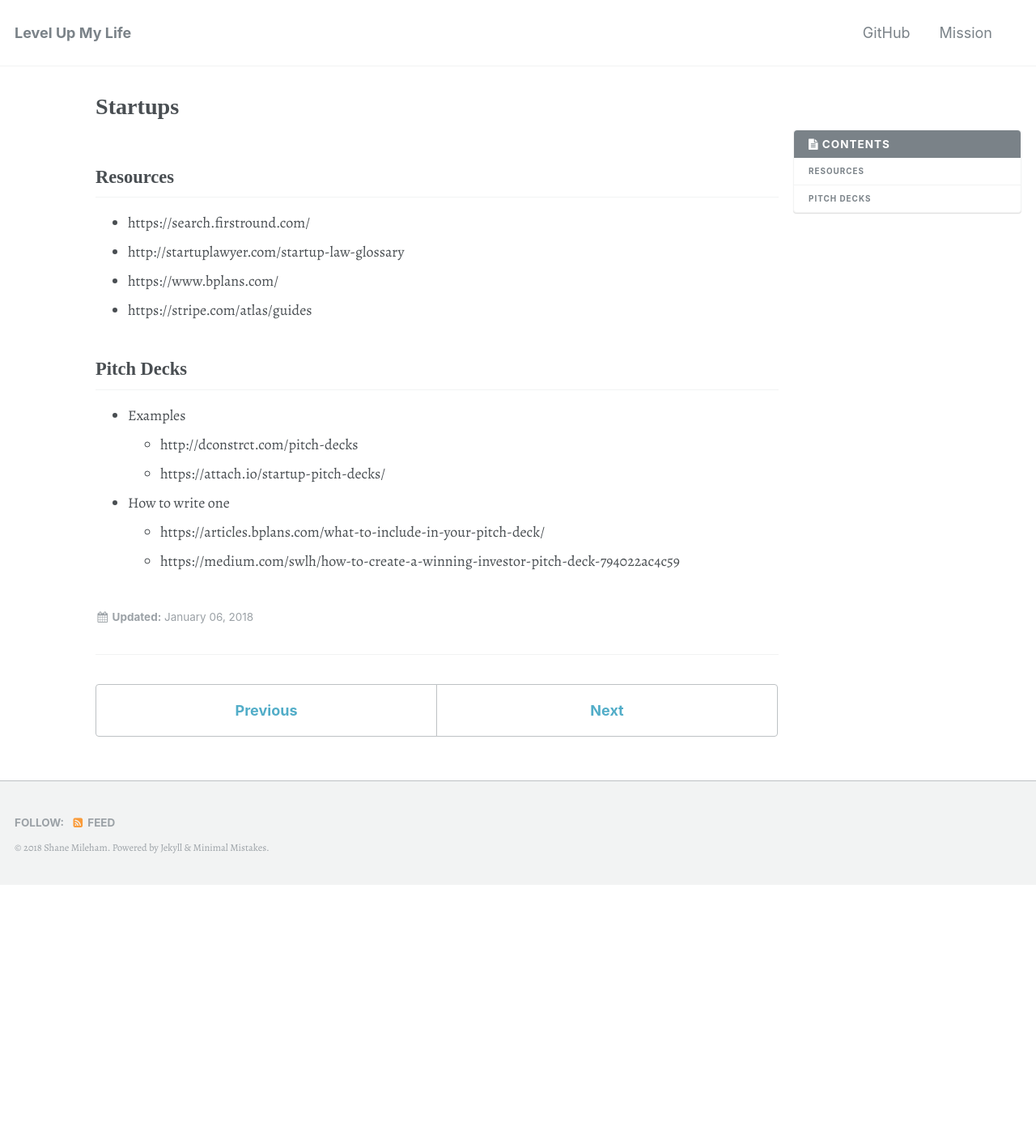
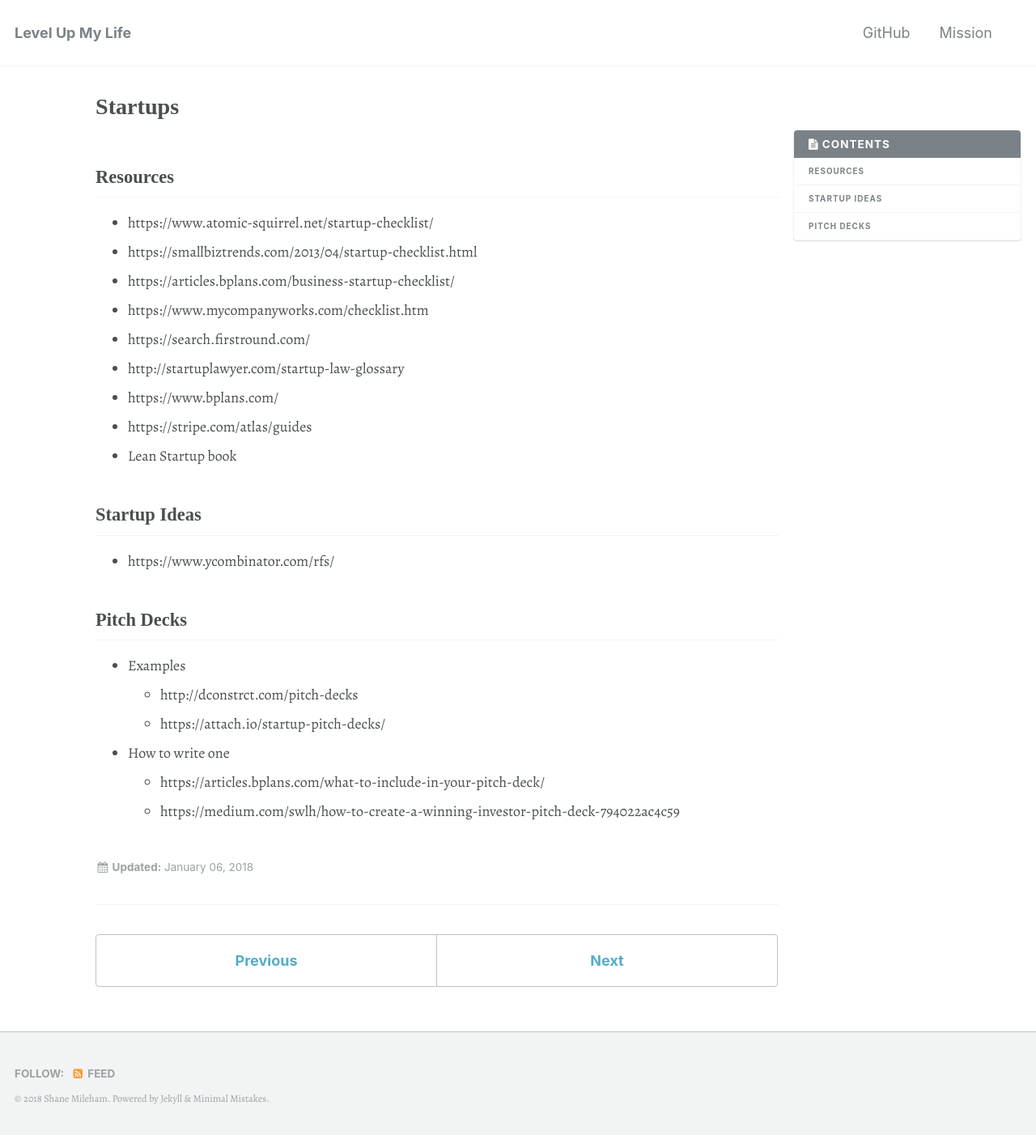
Before and after one commit to shanemileham/levelupmylife, a Jekyll site: the page built from _content/startups/startups.md, in a window 1280 px wide. Shown: the whole page at 81% size. Built offline with Jekyll 4.4.1, drawn with Linux system fonts in a browser that asks for light colours; some web fonts are replaced; comment, search, counter and statistics services are not loaded; before the commit the page ends 1093 px from its top, so only the background shows below that.

Commit message:
Added more startup resources

```diff
--- a/_content/startups/startups.md
+++ b/_content/startups/startups.md
@@ -6,10 +6,18 @@ title: Startups
 
 
 ## Resources
+- https://www.atomic-squirrel.net/startup-checklist/
+- https://smallbiztrends.com/2013/04/startup-checklist.html
+- https://articles.bplans.com/business-startup-checklist/
+- https://www.mycompanyworks.com/checklist.htm
 - https://search.firstround.com/
 - http://startuplawyer.com/startup-law-glossary
 - https://www.bplans.com/
 - https://stripe.com/atlas/guides
+- Lean Startup book
+
+## Startup Ideas
+- https://www.ycombinator.com/rfs/
 
 
 ## Pitch Decks
```
